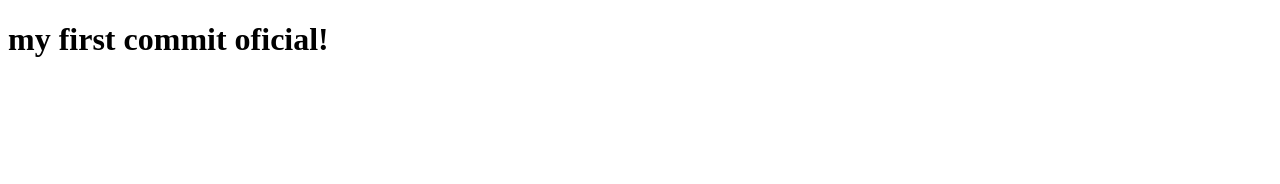
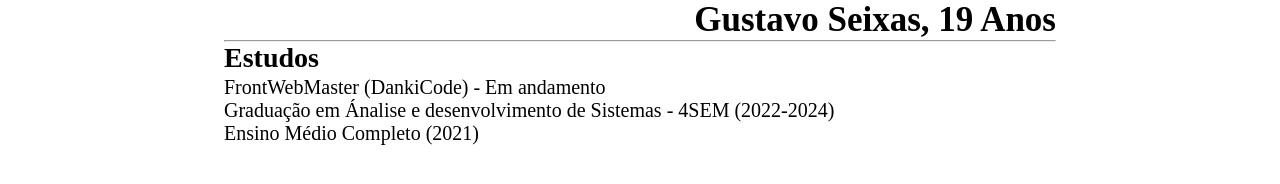
Before and after one commit to GustavoSeixas007/aulas-de-programa-o, a plain HTML site: page index.html in a window 1280 px wide. Drawn offline with Linux system fonts and the light colour scheme.

Commit message:
alteirei o html e adicionei o style.css

```diff
--- a/index.html
+++ b/index.html
@@ -3,9 +3,17 @@
 <head>
     <meta charset="UTF-8">
     <meta name="viewport" content="width=device-width, initial-scale=1.0">
-    <title>Document</title>
+    <link rel="stylesheet" href="./style.css">
+    <title>Breve Aprensentação</title>
 </head>
 <body>
-    <h1>my first commit oficial!</h1>
+    <div id="curriculo">
+        <h1>Gustavo Seixas, 19 Anos</h1>
+        <hr>
+        <h3>Estudos</h3>
+        <p>FrontWebMaster (DankiCode) - Em andamento</p>
+        <p>Graduação em Ánalise e desenvolvimento de Sistemas - 4SEM (2022-2024)</p>
+        <p>Ensino Médio Completo (2021)</p>
+    </div>
 </body>
 </html>
--- /dev/null
+++ b/style.css
@@ -0,0 +1,27 @@
+* {
+    margin: 0;
+    padding:0;
+}
+
+html, body{
+    height: 100%;
+}
+
+#curriculo{
+    width: 65%;
+    margin: 0 auto;
+}
+
+h1{
+    text-align: right;
+    font-size: 35px;
+}
+
+h3{
+    font-size: 28px;
+    margin-bottom: 2px;
+}
+
+p{
+    font-size: 20px;
+}
```
